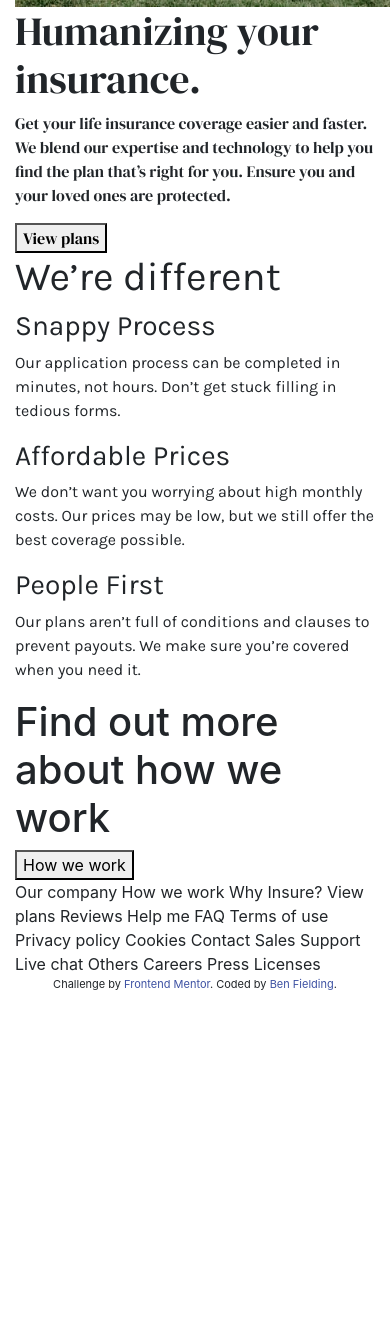
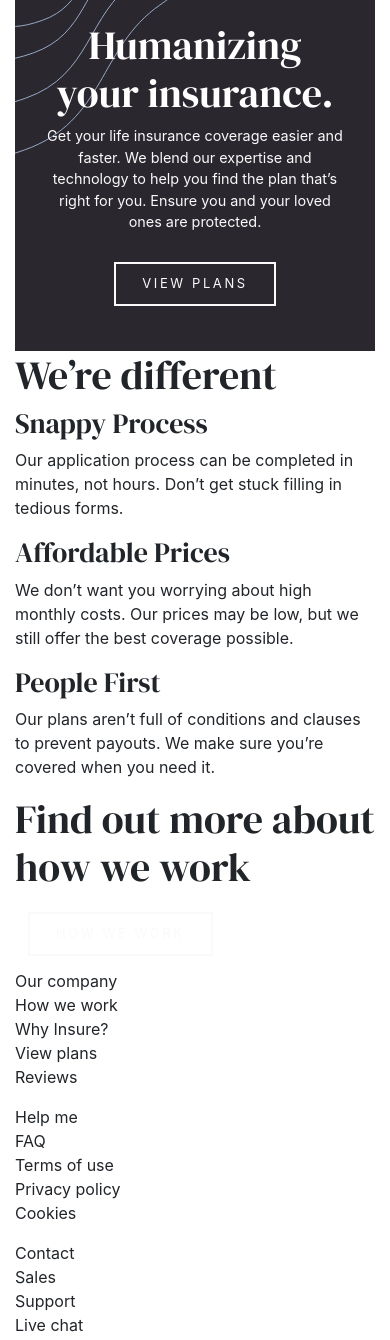
Before and after one commit to benfielding74/insure-landing-page, a plain HTML site: page index.html in a window 390 px wide. Shown: the part 500-1840 px from the top of the page. Before the commit the page ends 1492 px from the top, so only its background shows below. Drawn offline with nearby package versions, Linux system fonts and the light colour scheme.

Commit message:
Mobile Styling
004

Commit body (72 chars)
Mobile first styling with Bootstrap

```diff
--- a/index.html
+++ b/index.html
@@ -44,21 +44,23 @@
           <li class="nav-item"><a href="#" target="#" class="nav-link">How we work </a></li>
           <li class="nav-item"><a href="#" target="#" class="nav-link">Blog </a></li>
           <li class="nav-item"><a href="#" target="#" class="nav-link">Account </a></li>
-          <li class="nav-item"><a href="#" target="#" class="nav-link">View plans </a></li>
+          <li class="nav-item"><button type="button" class="nav-link navBtns">View plans </button></li>
         </ul>
       </div>
     </nav>
-    <div class="container-fluid">
+    <div class="container">
+      <img src="./images/image-intro-mobile.jpg" class="img-fluid" alt="A family holding hands">
       <header>
-        <img src="./images/image-intro-mobile.jpg" alt="A family holding hands">
-        <div>
-          <h1>Humanizing your insurance.</h1>
 
-          <p>Get your life insurance coverage easier and faster. We blend our expertise
+        <div id="intro">
+          <h1 class="text-center">Humanizing your insurance.</h1>
+
+          <p class="text-center">Get your life insurance coverage easier and faster. We blend our expertise
             and technology to help you find the plan that’s right for you. Ensure you
             and your loved ones are protected.</p>
-
-          <button>View plans</button>
+          <div class="text-center">
+          <button type="button" class="navBtns">View plans</button>
+          </div>
         </div>
       </header>
       <section>
@@ -89,41 +91,43 @@
       <div>
         <h1>Find out more about how we work</h1>
 
-        <button>How we work</button>
+        <button class="navBtns">How we work</button>
       </div>
-      Our company
+     <footer>
+     <ul title='Our company'>
 
-      How we work
-      Why Insure?
-      View plans
-      Reviews
+     <li> How we work</li>
+      <li>Why Insure?</li>
+     <li> View plans</li>
+     <li> Reviews</li>
+</ul>
+     <ul title="Help me">
 
-      Help me
+     <li> FAQ</li>
+      <li>Terms of use</li>
+     <li> Privacy policy</li>
+      <li>Cookies</li>
+</ul>
+     <ul title="Contact">
 
-      FAQ
-      Terms of use
-      Privacy policy
-      Cookies
+    <li>Sales</li>
+     <li>Support</li>
+      <li>Live chat</li>
+</ul>
+    <ul title="Others">
 
-      Contact
-
-      Sales
-      Support
-      Live chat
-
-      Others
-
-      Careers
-      Press
-      Licenses
-
-
+     <li>Careers</li>
+     <li>Press</li>
+      <li>Licenses</li>
+</ul>
+</footer>
       <div class="attribution">
         Challenge by <a href="https://www.frontendmentor.io?ref=challenge" target="_blank">Frontend Mentor</a>.
         Coded by <a href="#">Ben Fielding</a>.
       </div>
 
-      <script src="https://unpkg.com/ionicons@5.1.2/dist/ionicons.js"></script>
+      <script type="module" src="https://unpkg.com/ionicons@5.1.2/dist/ionicons/ionicons.esm.js"></script>
+<script nomodule="" src="https://unpkg.com/ionicons@5.1.2/dist/ionicons/ionicons.js"></script>
       <script src="https://code.jquery.com/jquery-3.3.1.slim.min.js"
         integrity="sha384-q8i/X+965DzO0rT7abK41JStQIAqVgRVzpbzo5smXKp4YfRvH+8abtTE1Pi6jizo"
         crossorigin="anonymous"></script>
--- a/styles.css
+++ b/styles.css
@@ -1,7 +1,51 @@
-header {
-        font-family: 'DM Serif Display', serif;
+* {
+  margin: 0;
+  padding: 0;
 }
 
-section {
-        font-family: 'Karla', sans-serif;
+h1,
+h2,
+h3,
+h4 {
+  font-family: 'DM Serif Display', serif;
 }
+
+body {
+  font-family: 'Karla', sans-serif;
+  font-size: 16px;
+}
+
+header p {
+  color: hsl(0, 0%, 98%);
+  font-size: 0.9em;
+}
+
+#intro {
+  color: white;
+  background-color: hsl(270, 9%, 17%);
+  background-image: url(./images/bg-pattern-intro-left-mobile.svg);
+  display: block;
+  background-repeat: no-repeat;
+  background-position: top left;
+  padding: 2em;
+}
+
+.navBtns {
+  border: 2px solid hsl(0, 0%, 98%);
+  color: hsl(0, 0%, 98%);
+  background: transparent;
+  margin: 1em;
+  padding: 10px 26px;
+  text-transform: uppercase;
+  font-size: small;
+  letter-spacing: 0.2em;
+}
+
+footer ul[title]::before {
+  content: attr(title);
+  margin-bottom: 1em;
+}
+
+footer li {
+  list-style: none;
+}
```
